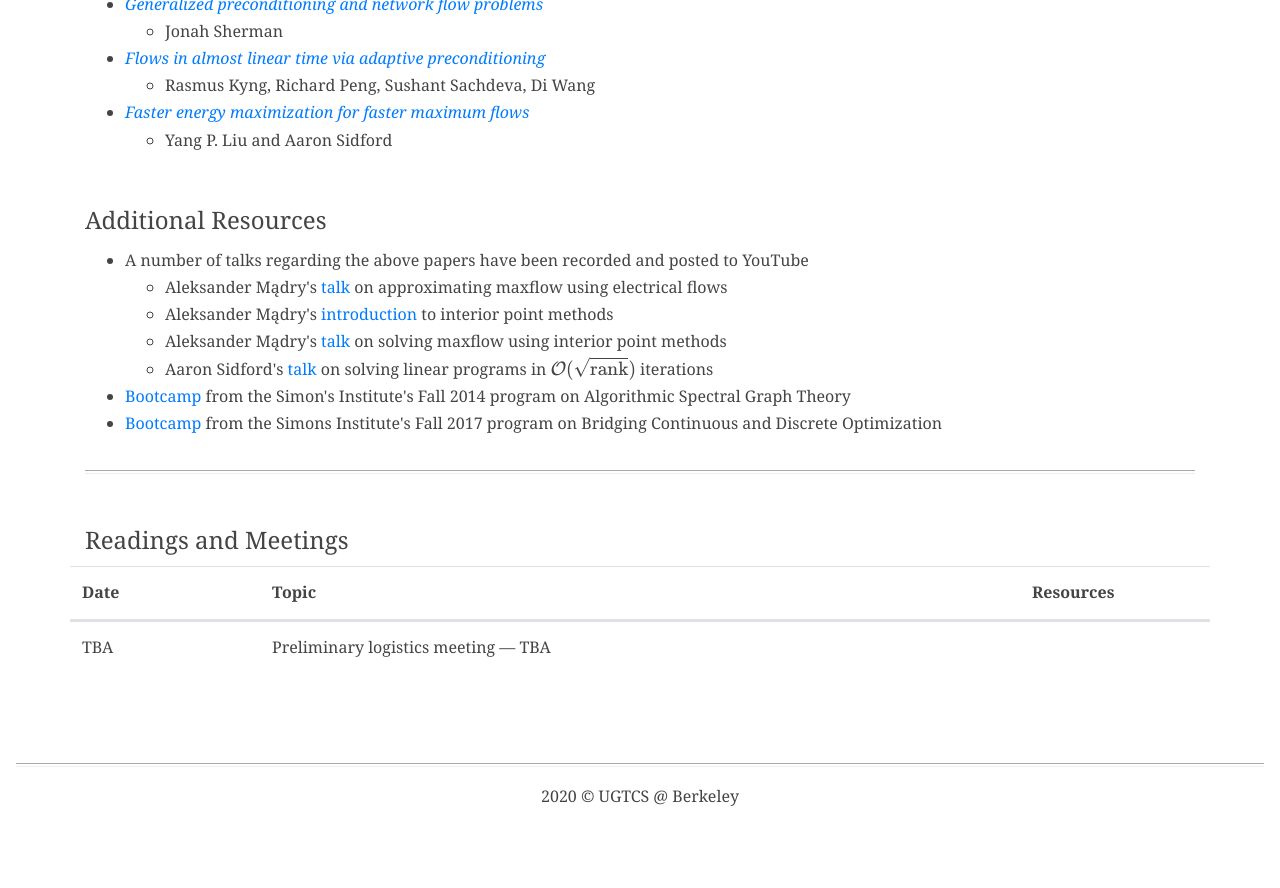
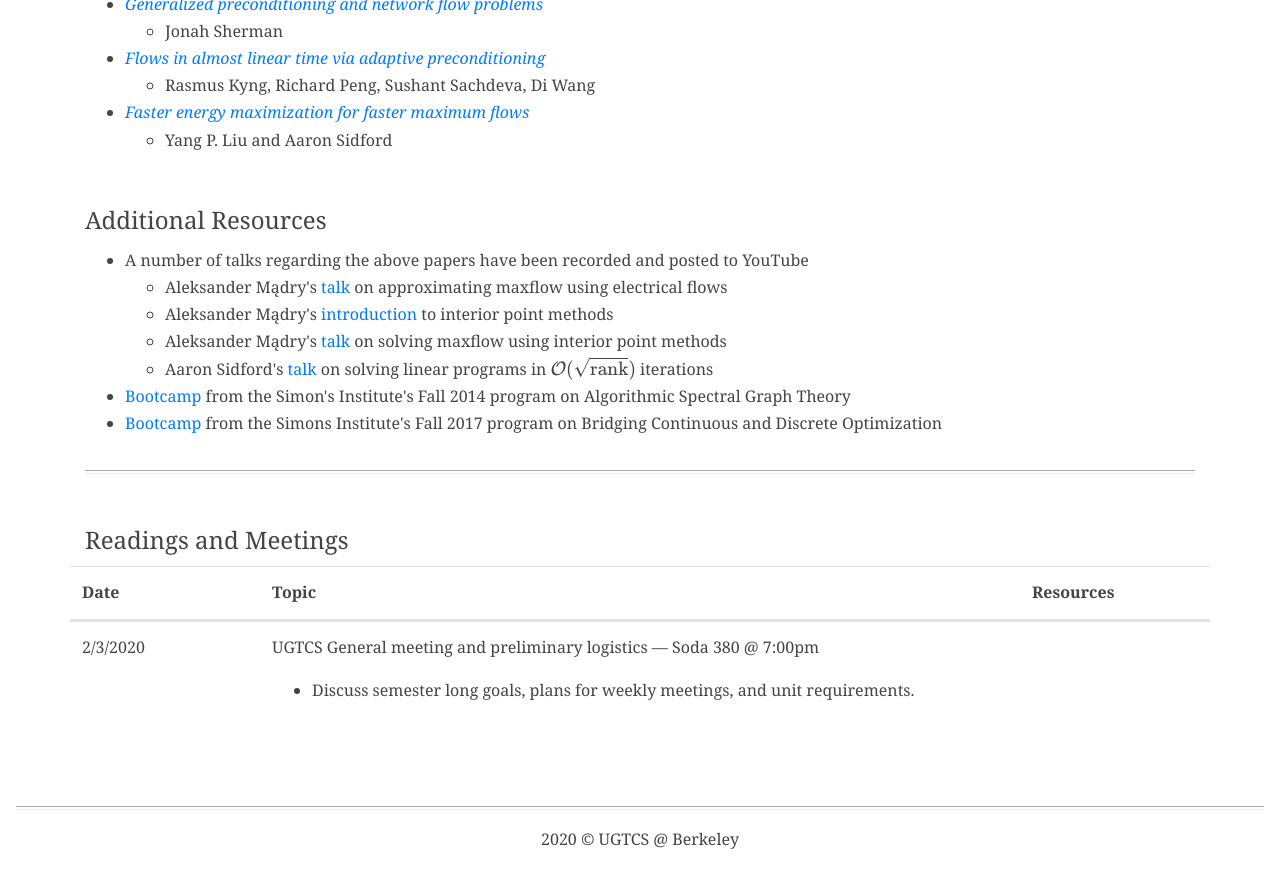
Before and after one commit to ugtcs/ugtcs.github.io, a Jekyll site: the page built from _pages/sp20_maxflow.html, in a window 1280 px wide and 900 px high, scrolled down 890 px. Shown: the top 888 px of the window. Built offline with Jekyll 4.4.1, drawn with Linux system fonts in a browser that asks for light colours; formulas are drawn with MathJax 3; before the commit the page ends 1747 px from its top, so only the background shows below that; some of the changed text lies outside the part shown.

Commit message:
Added units request form and gen meeting date

```diff
--- a/_pages/sp20_maxflow.html
+++ b/_pages/sp20_maxflow.html
@@ -13,7 +13,7 @@
         <br>
         <strong>Time:</strong> TBD
         <br>
-        <strong>Logistics:</strong> TBD
+        <strong>Logistics:</strong> Fill out this <a href="https://forms.gle/D4PKQVwo7RPJc23p8">Google Form</a> for units.
         <br>
         <strong>Files:</strong> <a href="/src/maxflow-sp20/maxflow-scribe.sty">Scribe note template</a>
       </p>
@@ -93,9 +93,14 @@
         </thead>
         <tbody>
           <tr class="row">
-            <td class="col-sm-2">TBA</td>
+            <td class="col-sm-2">2/3/2020</td>
             <td class="col-sm-8">
-              <p>Preliminary logistics meeting &mdash; TBA</p>
+              <p>UGTCS General meeting and preliminary logistics &mdash; Soda 380 @ 7:00pm</p>
+              <p>
+                <ul>
+                  <li>Discuss semester long goals, plans for weekly meetings, and unit requirements.</li>
+                </ul>
+              </p>
             </td>
             <td class="col-sm-2">
             </td>
```
